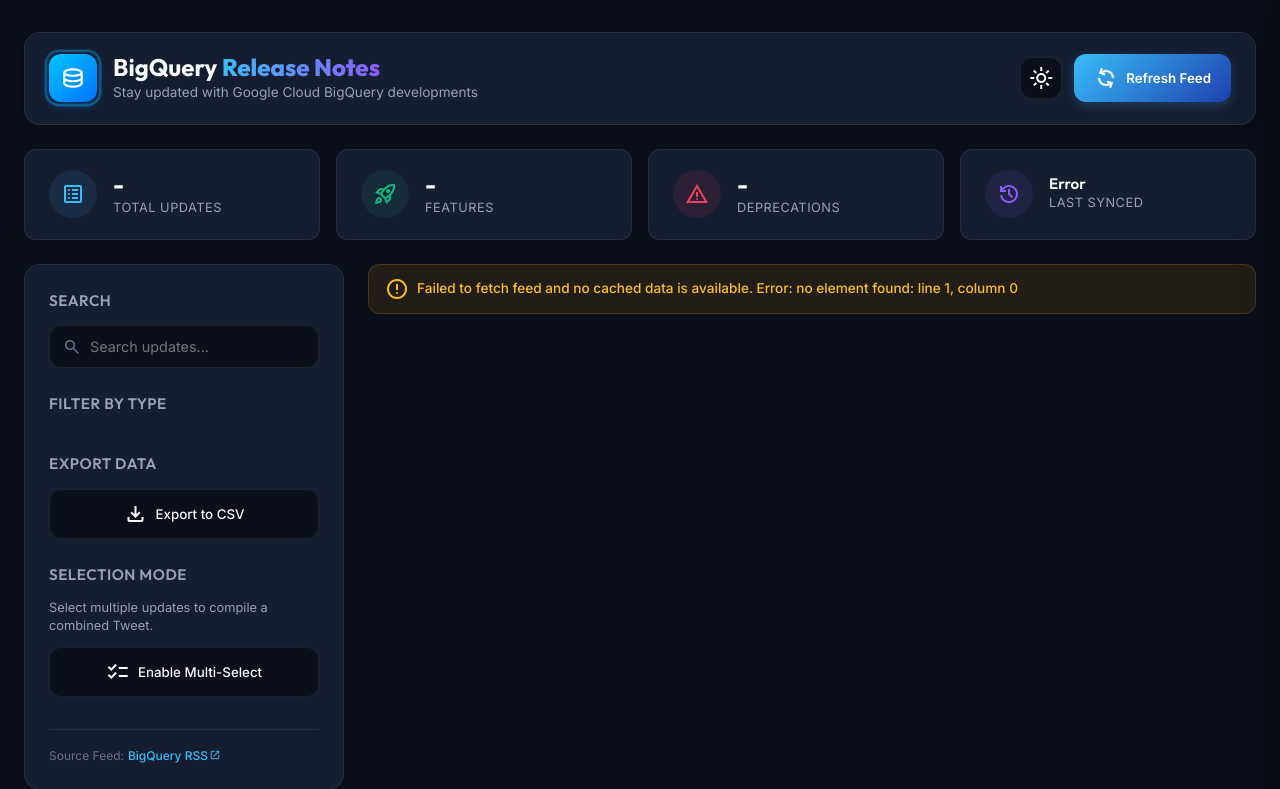
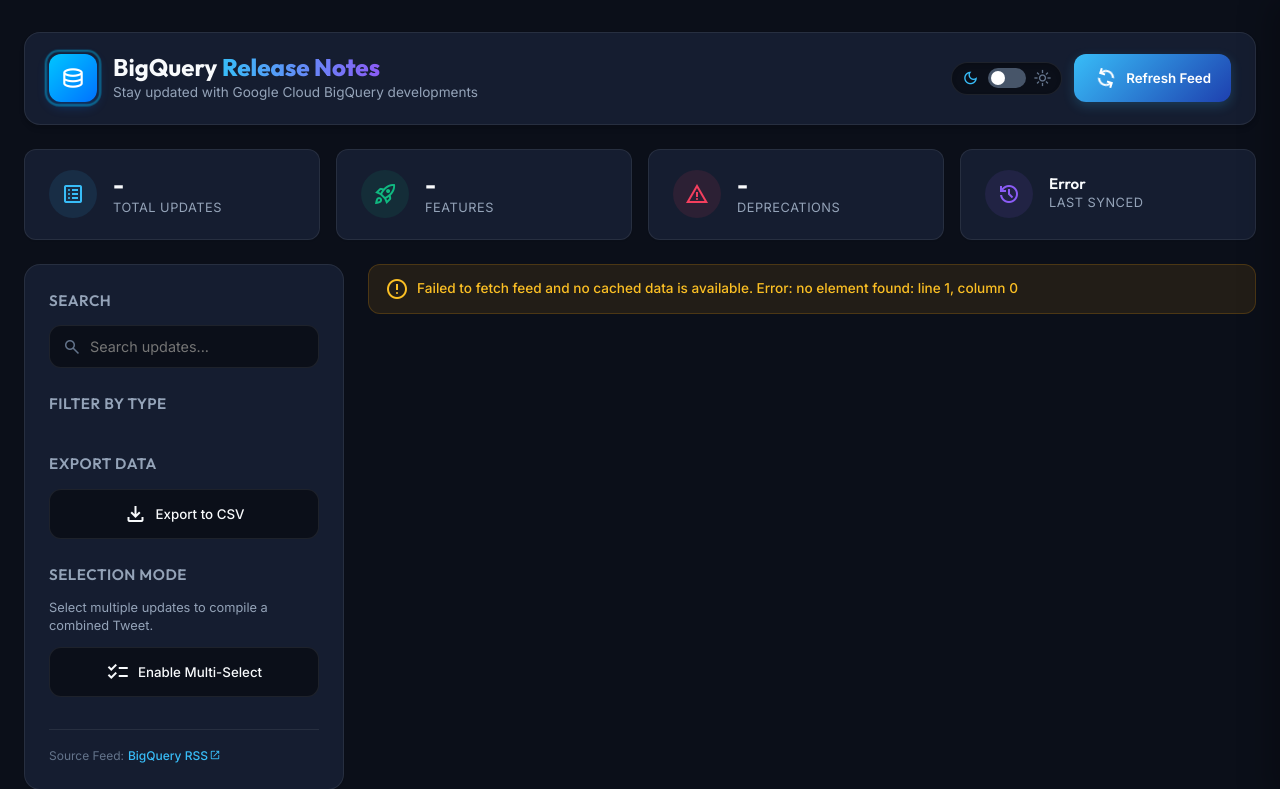
Before and after one commit to nicolaslauffer-alt/nicolaslauffer-event-talks-app, a Flask app: page / in a window 1280 px wide. Shown: the top 789 px of the page. Run offline with Flask 3, Linux system fonts and the light colour scheme; data that the repository does not hold is empty.

Commit message:
Replace theme toggle button with custom slider toggle switch

```diff
--- a/static/css/style.css
+++ b/static/css/style.css
@@ -176,6 +176,86 @@
     display: flex;
     align-items: center;
     gap: 0.75rem;
+}
+
+/* Theme Toggle Switch Slider */
+.theme-switch-wrapper {
+    display: flex;
+    align-items: center;
+    gap: 0.5rem;
+    background-color: var(--bg-app);
+    padding: 0.35rem 0.6rem;
+    border: 1px solid var(--border-color);
+    border-radius: 100px;
+    box-shadow: inset 0 2px 4px rgba(0,0,0,0.15);
+}
+
+.switch-icon {
+    font-size: 18px;
+    color: var(--text-muted);
+    user-select: none;
+    transition: color var(--transition-fast);
+}
+
+.switch-icon.dark {
+    color: var(--accent);
+}
+
+[data-theme="light"] .switch-icon.dark {
+    color: var(--text-muted);
+}
+
+[data-theme="light"] .switch-icon.light {
+    color: var(--accent);
+}
+
+.theme-switch {
+    display: inline-block;
+    height: 20px;
+    position: relative;
+    width: 38px;
+}
+
+.theme-switch input {
+    display: none;
+}
+
+.slider {
+    background-color: #475569;
+    bottom: 0;
+    cursor: pointer;
+    left: 0;
+    position: absolute;
+    right: 0;
+    top: 0;
+    transition: .4s cubic-bezier(0.4, 0, 0.2, 1);
+}
+
+.slider:before {
+    background-color: #ffffff;
+    bottom: 3px;
+    content: "";
+    height: 14px;
+    left: 3px;
+    position: absolute;
+    transition: .4s cubic-bezier(0.4, 0, 0.2, 1);
+    width: 14px;
+}
+
+input:checked + .slider {
+    background-color: var(--accent);
+}
+
+input:checked + .slider:before {
+    transform: translateX(18px);
+}
+
+.slider.round {
+    border-radius: 34px;
+}
+
+.slider.round:before {
+    border-radius: 50%;
 }
 
 /* Button Component Styles */
--- a/static/js/main.js
+++ b/static/js/main.js
@@ -9,7 +9,7 @@
 let activeTone = 'standard';
 
 // DOM Elements
-const themeToggle = document.getElementById('theme-toggle');
+const themeSlider = document.getElementById('theme-slider');
 const refreshBtn = document.getElementById('refresh-btn');
 const refreshSpinner = document.getElementById('refresh-spinner');
 const btnText = refreshBtn.querySelector('.btn-text');
@@ -64,32 +64,18 @@
 function setupTheme() {
     const savedTheme = localStorage.getItem('theme') || 'dark';
     document.documentElement.setAttribute('data-theme', savedTheme);
-    updateThemeIcon(savedTheme);
+    themeSlider.checked = savedTheme === 'light';
 }
 
-function toggleTheme() {
-    const currentTheme = document.documentElement.getAttribute('data-theme');
-    const newTheme = currentTheme === 'dark' ? 'light' : 'dark';
+function handleThemeChange(e) {
+    const newTheme = e.target.checked ? 'light' : 'dark';
     document.documentElement.setAttribute('data-theme', newTheme);
     localStorage.setItem('theme', newTheme);
-    updateThemeIcon(newTheme);
-}
-
-function updateThemeIcon(theme) {
-    const darkIcon = themeToggle.querySelector('.theme-icon-dark');
-    const lightIcon = themeToggle.querySelector('.theme-icon-light');
-    if (theme === 'dark') {
-        darkIcon.style.display = 'block';
-        lightIcon.style.display = 'none';
-    } else {
-        darkIcon.style.display = 'none';
-        lightIcon.style.display = 'block';
-    }
 }
 
 // Event Listeners Setup
 function setupEventListeners() {
-    themeToggle.addEventListener('click', toggleTheme);
+    themeSlider.addEventListener('change', handleThemeChange);
 
     refreshBtn.addEventListener('click', () => fetchNotes(true));
 
--- a/templates/index.html
+++ b/templates/index.html
@@ -36,10 +36,14 @@
             </div>
 
             <div class="header-actions">
-                <button id="theme-toggle" class="icon-btn" title="Toggle Theme" aria-label="Toggle Theme">
-                    <span class="material-symbols-outlined theme-icon-dark">light_mode</span>
-                    <span class="material-symbols-outlined theme-icon-light" style="display: none;">dark_mode</span>
-                </button>
+                <div class="theme-switch-wrapper" title="Toggle Light/Dark Theme">
+                    <span class="material-symbols-outlined switch-icon dark">dark_mode</span>
+                    <label class="theme-switch" for="theme-slider">
+                        <input type="checkbox" id="theme-slider" aria-label="Toggle Theme Color Scheme" />
+                        <span class="slider round"></span>
+                    </label>
+                    <span class="material-symbols-outlined switch-icon light">light_mode</span>
+                </div>
 
                 <button id="refresh-btn" class="primary-btn">
                     <span class="material-symbols-outlined spinner" id="refresh-spinner">sync</span>
```
